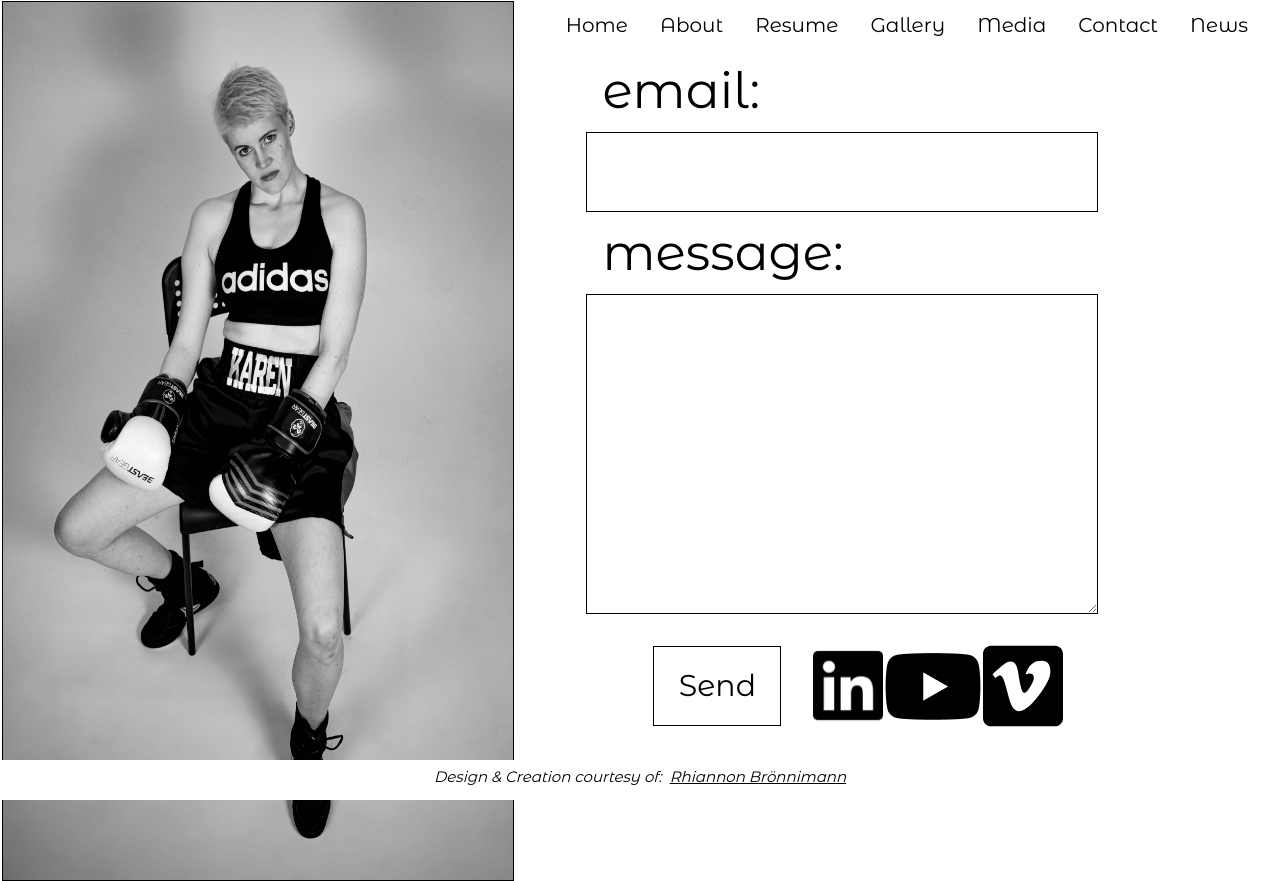
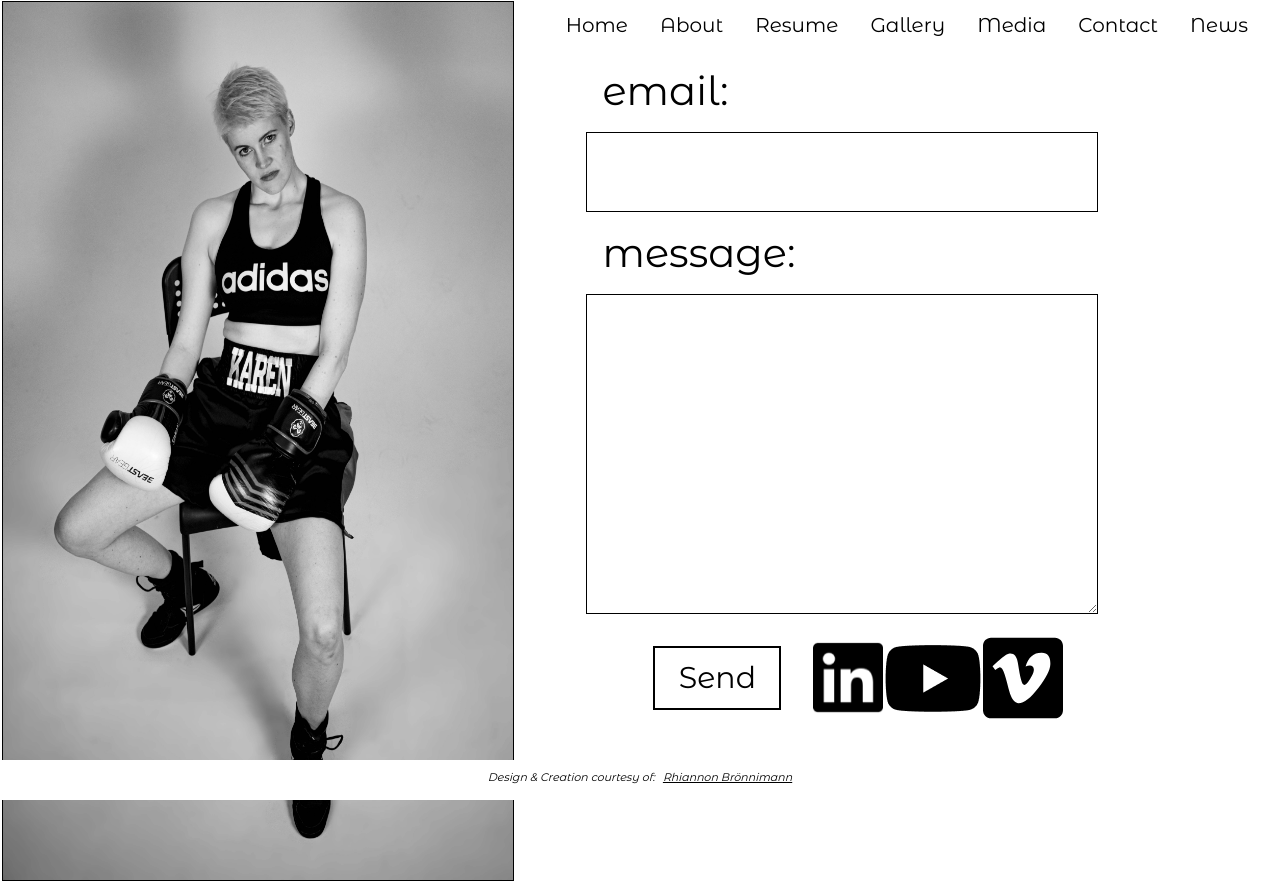
Before and after one commit to Rhibro/karens-portfolio, a React (Create React App) app: page /contact in a window 1280 px wide. Shown: the top 881 px of the page. Built offline with nearby package versions, Linux system fonts and the light colour scheme.

Commit message:
fixing footer

```diff
--- a/src/index.css
+++ b/src/index.css
@@ -357,7 +357,7 @@ label {
   font-family: 'Montserrat Alternates';
   font-style: normal;
   font-weight: 400;
-  font-size: 50px;
+  font-size: 40px;
   line-height: 50px;
   color: #000000;
   margin: 1rem;
@@ -368,6 +368,16 @@ label {
   border: 1px solid #000000;
   height: 10vh;
   width: 40vw;
+  font-family: 'Montserrat Alternates';
+  font-style: normal;
+  font-weight: 400;
+  font-size: 25px;
+  line-height: 30px;
+  color: #000000;
+}
+
+.inPut:hover {
+  background-color: rgb(172, 168, 168);
 }
 
 .textArea {
@@ -375,6 +385,16 @@ label {
   border: 1px solid #000000;
   height: 40vh;
   width: 40vw;
+  font-family: 'Montserrat Alternates';
+  font-style: normal;
+  font-weight: 400;
+  font-size: 15px;
+  line-height: 30px;
+  color: #000000;
+}
+
+.textArea:hover {
+  background-color: rgb(172, 168, 168);
 }
 
 .formBtn {
@@ -384,10 +404,10 @@ label {
   font-size: 30px;
   line-height: 40px;
   color: #000000;
-  border: 1px solid black;
+  border: 2px solid black;
   background-color: #FFFFFF;
   margin: 2rem;
-  height: 10vh;
+  height: 8vh;
   width: 10vw;
 }
 
@@ -462,6 +482,7 @@ label {
   margin-top: 5rem;
   margin-left: 3rem;
   width: 100%;
+  width: 50vw;
 }
 
 .newsHead {
@@ -480,6 +501,8 @@ label {
   font-size: 30px;
   line-height: 50px;
   color: #000000;
+  margin-top: 2rem;
+  margin-bottom: 2rem;
 }
 
 /* Footer Styles
@@ -510,7 +533,7 @@ display: flex;
   font-family: 'Montserrat Alternates';
   font-style: italic;
   font-weight: 400;
-  font-size: 15px;
+  font-size: 11px;
   line-height: 50px;
   color: #000000;
 }
@@ -519,7 +542,7 @@ display: flex;
   font-family: 'Montserrat Alternates';
   font-style: italic;
   font-weight: 400;
-  font-size: 15px;
+  font-size: 11px;
   line-height: 50px;
   color: #000000;
   text-decoration: none;
```
Also changed, not shown: src/components/Footer.js (+4 -4 lines).
